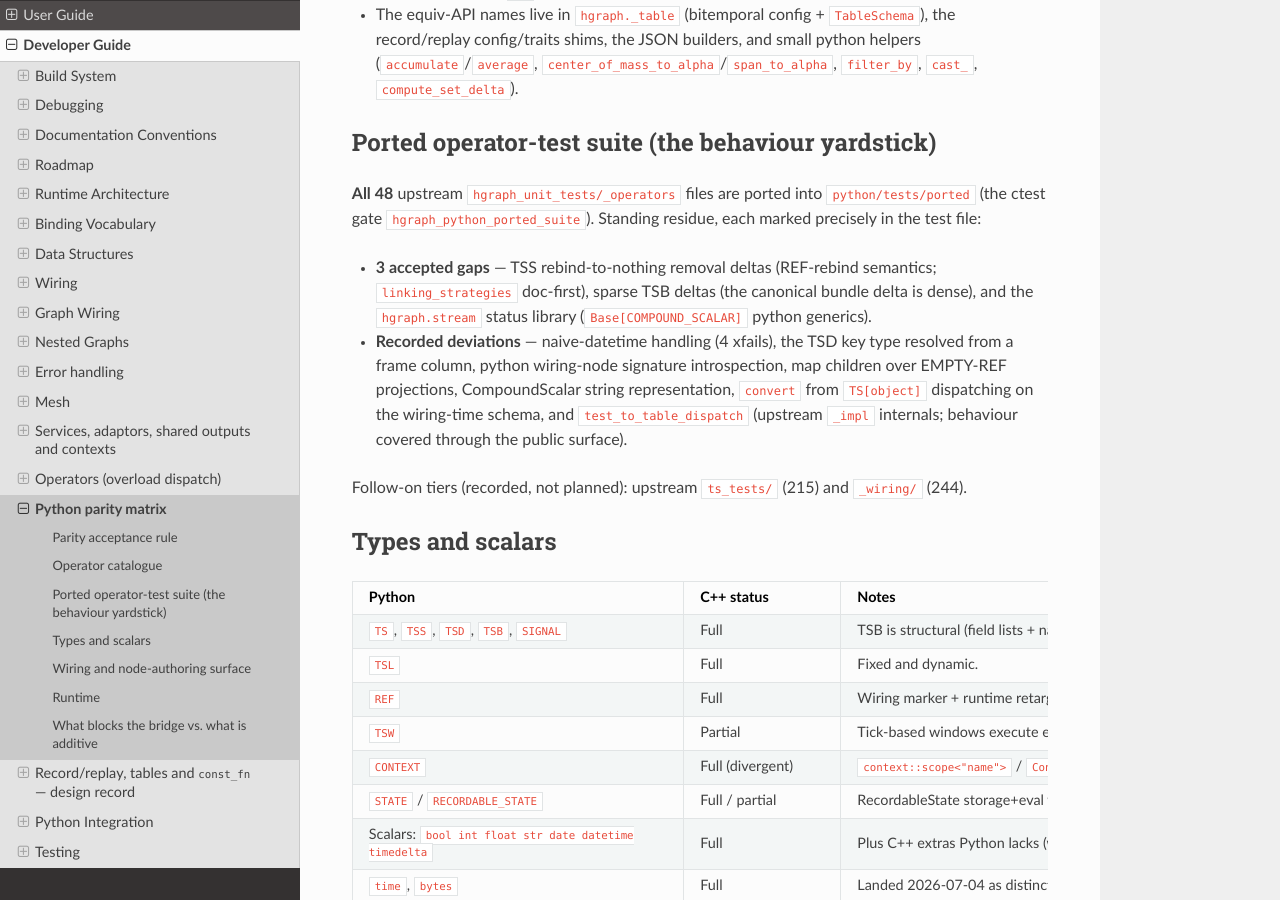
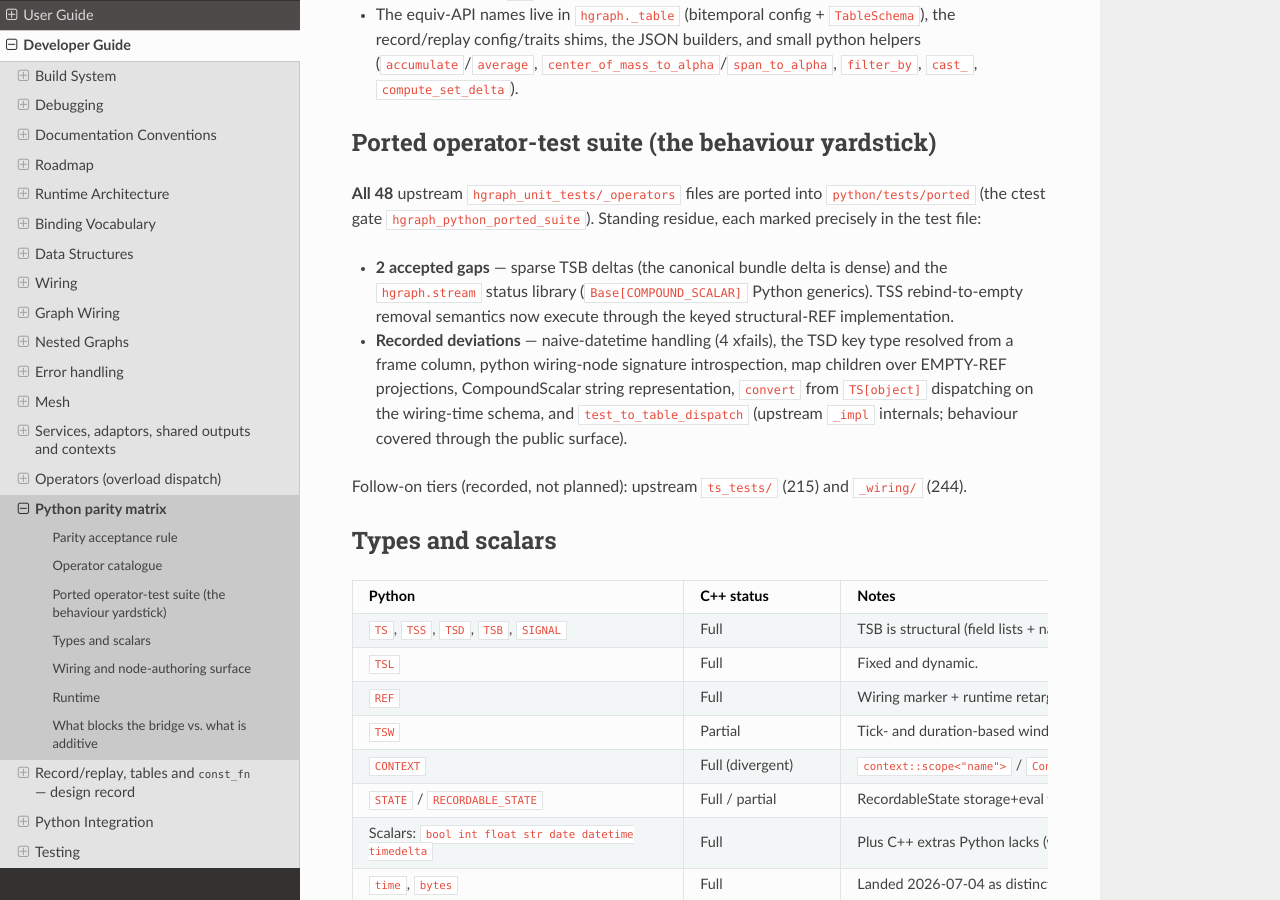
Before and after one commit to hhenson/hg_cpp, a Sphinx documentation site: the page built from docs/source/developer_guide/parity_matrix.rst, in a window 1280 px wide and 900 px high, scrolled down 2018 px. Built offline with Sphinx 7.4.7 and the Read the Docs theme 3.1.0, drawn with Linux system fonts in a browser that asks for light colours.

Commit message:
Cover duration windows through C++ wiring

```diff
--- a/docs/source/developer_guide/parity_matrix.rst
+++ b/docs/source/developer_guide/parity_matrix.rst
@@ -182,10 +182,10 @@ Ported operator-test suite (the behaviour yardstick)
 ``python/tests/ported`` (the ctest gate ``hgraph_python_ported_suite``).
 Standing residue, each marked precisely in the test file:
 
-- **3 accepted gaps** — TSS rebind-to-nothing removal deltas (REF-rebind
-  semantics; ``linking_strategies`` doc-first), sparse TSB deltas (the
-  canonical bundle delta is dense), and the ``hgraph.stream`` status library
-  (``Base[COMPOUND_SCALAR]`` python generics).
+- **2 accepted gaps** — sparse TSB deltas (the canonical bundle delta is
+  dense) and the ``hgraph.stream`` status library
+  (``Base[COMPOUND_SCALAR]`` Python generics). TSS rebind-to-empty removal
+  semantics now execute through the keyed structural-REF implementation.
 - **Recorded deviations** — naive-datetime handling (4 xfails), the TSD key
   type resolved from a frame column, python wiring-node signature
   introspection, map children over EMPTY-REF projections, CompoundScalar
@@ -220,9 +220,10 @@ Types and scalars
        (``test_ref_executor.cpp``, std REF operators).
    * - ``TSW``
      - Partial
-     - Tick-based windows execute end-to-end; duration-based windows have
-       registry+runtime ops but **no compile-time marker** and no executing
-       test.
+     - Tick- and duration-based windows execute end-to-end in Python and through
+       public C++ ``eval_node`` wiring. Duration windows have registry/runtime
+       schemas but **no exact duration-valued compile-time marker**; C++ wires
+       them through ``to_window`` with a ``TimeDelta`` period.
    * - ``CONTEXT``
      - Full (divergent)
      - ``context::scope<"name">`` / ``Context<"name", S>`` /
```
Also changed, not shown: docs/source/developer_guide/roadmap.rst (+5 -4 lines), 1 other file.
